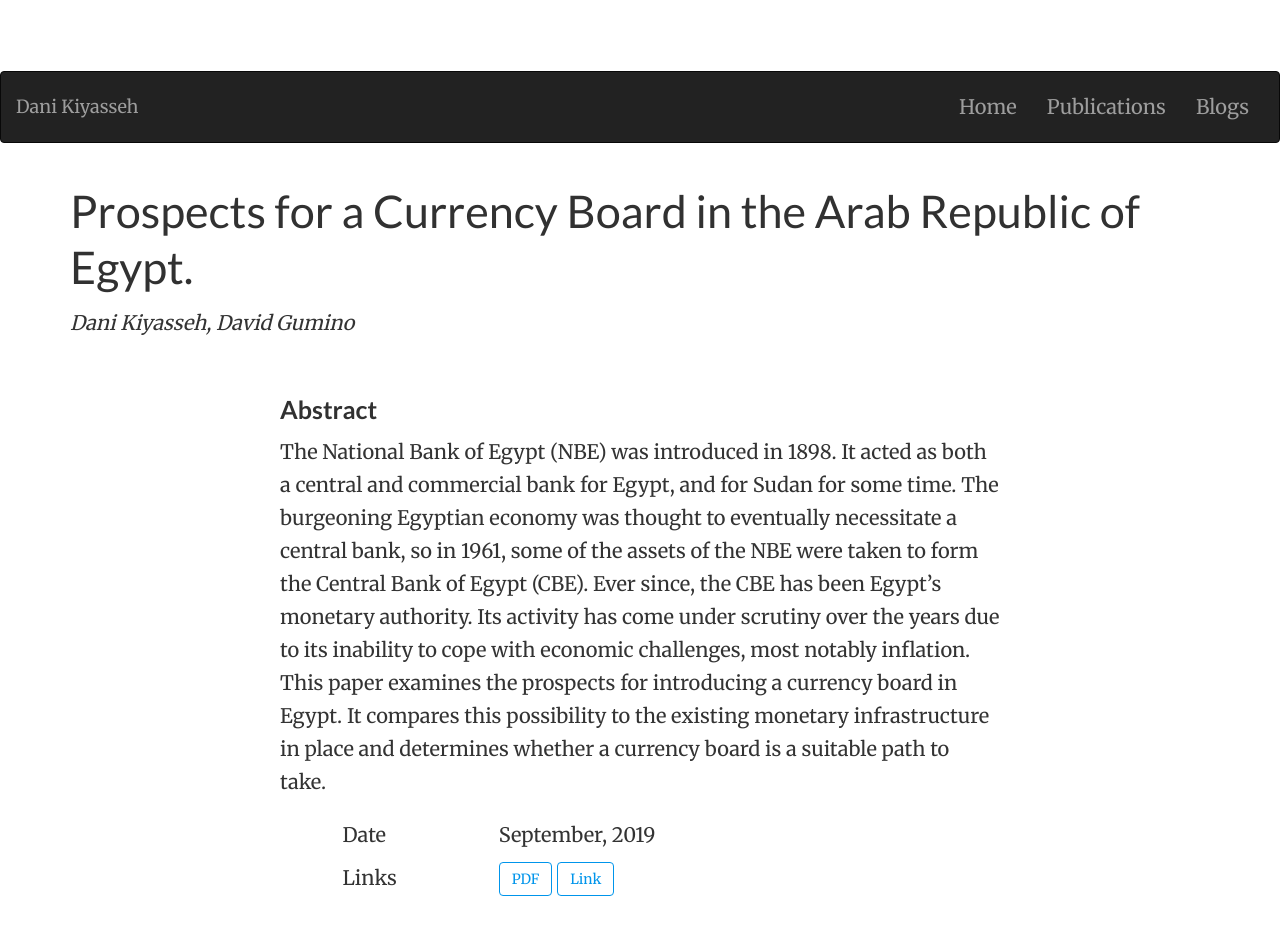
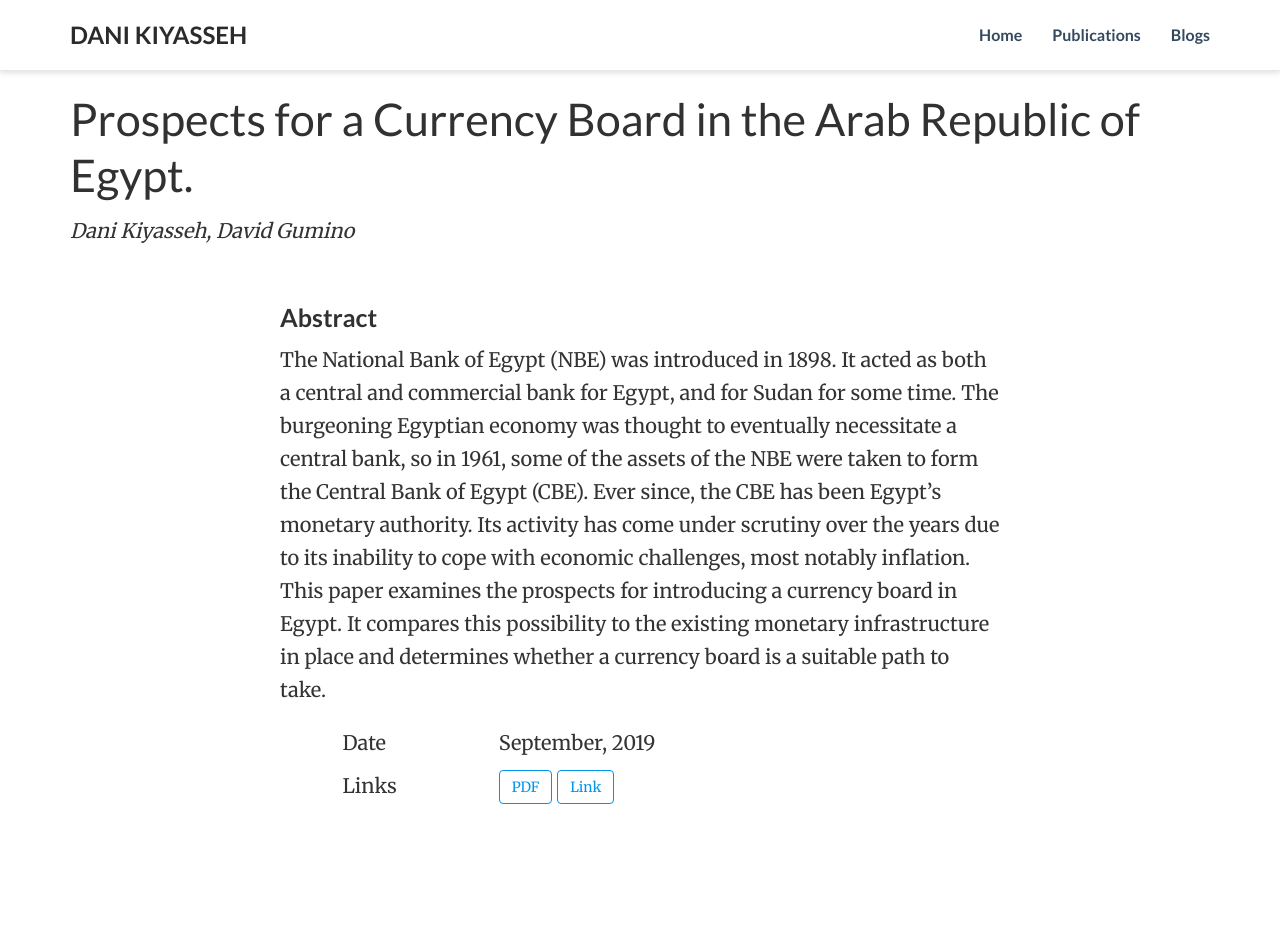
Before and after one commit to danikiyasseh/danikiyasseh.github.io, a Jekyll site: the page publications/currency_board/index.html, which Jekyll copies as it is, in a window 1280 px wide and 946 px high. Shown: the top 935 px of the window. Built offline with Jekyll 4.4.1, drawn with Linux system fonts in a browser that asks for light colours; a style sheet for code colours, icons or effects is not loaded.

Commit message:
Update index.html

```diff
--- a/publications/currency_board/index.html
+++ b/publications/currency_board/index.html
@@ -31,14 +31,14 @@
 </head>
 
 <!-- 	id="top" data-spy="scroll" data-target="#navbar-main" data-offset="71"> -->
-<body>
+<body id="top" data-spy="scroll" data-target="#navbar-main" data-offset="71">
 
-<nav class="navbar navbar-inverse">
-  <div class="container-fluid">
+<nav class="navbar navbar-default navbar-fixed-top" id="navbar-main">
+  <div class="container">
 
     <div class="navbar-header">
-      <button type="button" class="navbar-toggle" data-toggle="collapse"
-              data-target="#myNavbar">
+      <button type="button" class="navbar-toggle collapsed" data-toggle="collapse"
+              data-target=".navbar-collapse" aria-expanded="false">
         <span class="sr-only">Toggle navigation</span>
         <span class="icon-bar"></span>
         <span class="icon-bar"></span>
@@ -47,7 +47,7 @@
       <a class="navbar-brand" href="/">Dani Kiyasseh</a>
     </div>
 
-    <div class="collapse navbar-collapse" id="myNavbar">
+    <div class="collapse navbar-collapse">
       <ul class="nav navbar-nav navbar-right">
 
         <li class="nav-item">
```
